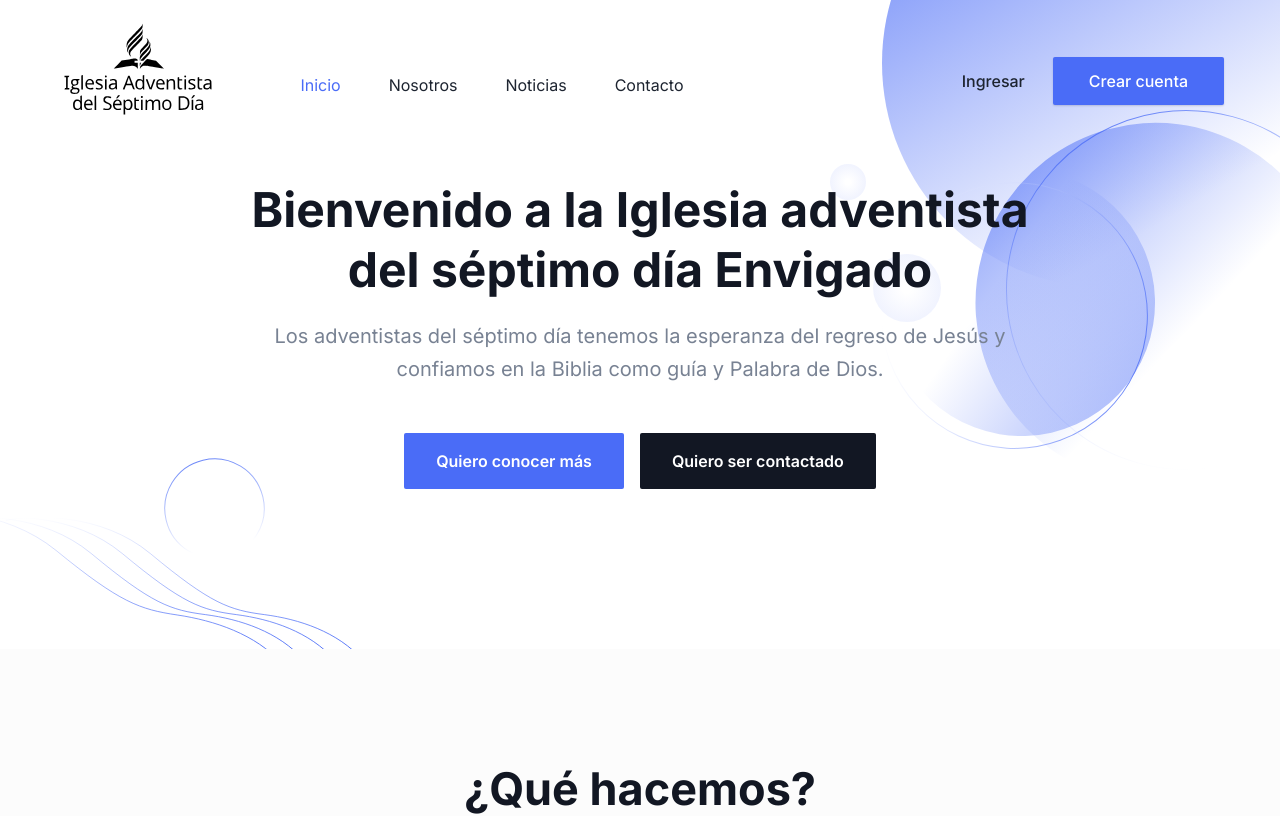
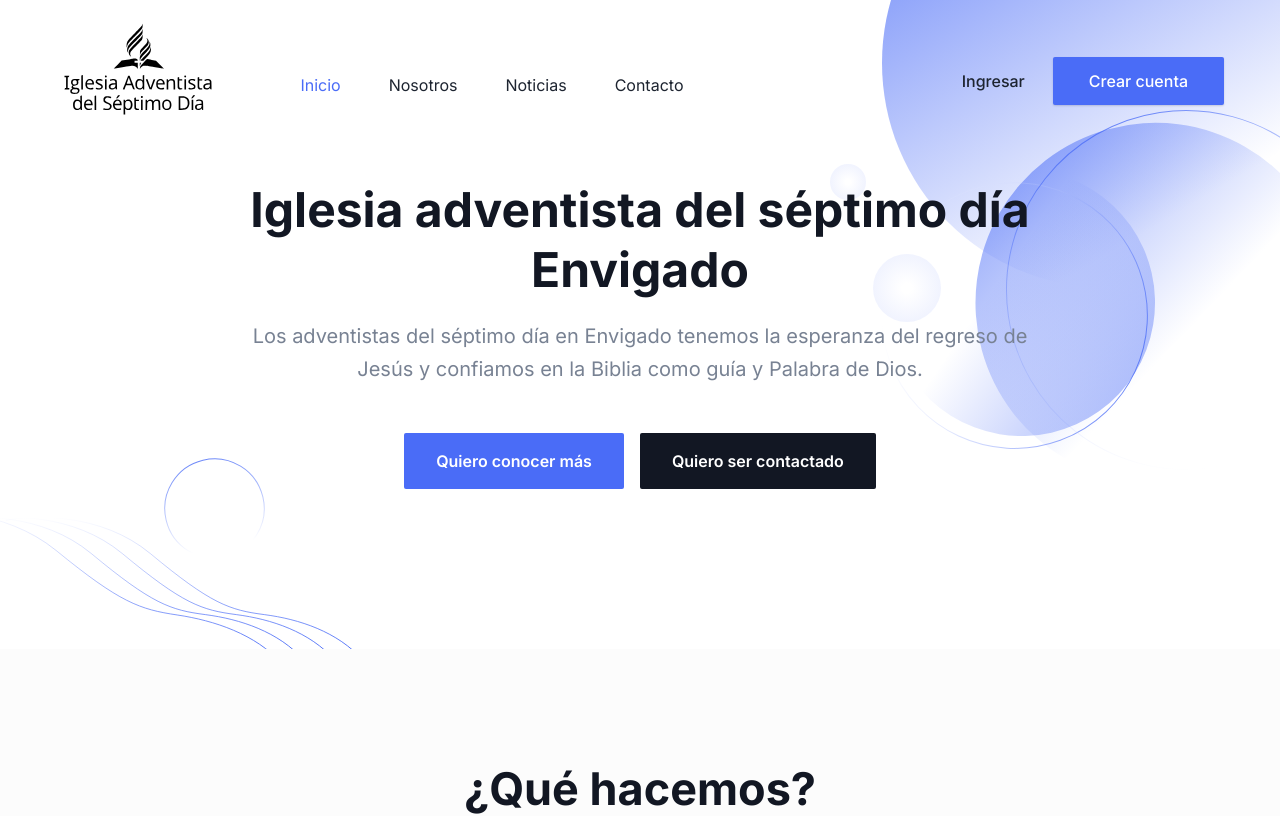
Before and after one commit to yedeveloper/envigado-adventista, a Next.js app: page / in a window 1280 px wide. Shown: the top 816 px of the page. Built offline with nearby package versions, Linux system fonts and the light colour scheme.

Commit message:
Update main text

```diff
--- a/src/components/Hero/index.tsx
+++ b/src/components/Hero/index.tsx
@@ -12,10 +12,10 @@
             <div className="w-full px-4">
               <div className="mx-auto max-w-[800px] text-center">
                 <h1 className="mb-5 text-3xl font-bold leading-tight text-black dark:text-white sm:text-4xl sm:leading-tight md:text-5xl md:leading-tight">
-                  Bienvenido a la Iglesia adventista del séptimo día Envigado
+                  Iglesia adventista del séptimo día Envigado
                 </h1>
                 <p className="mb-12 text-base !leading-relaxed text-body-color dark:text-body-color-dark sm:text-lg md:text-xl">
-                  Los adventistas del séptimo día tenemos la esperanza del regreso de Jesús y confiamos en la Biblia como guía y Palabra de Dios.
+                  Los adventistas del séptimo día en Envigado tenemos la esperanza del regreso de Jesús y confiamos en la Biblia como guía y Palabra de Dios.
                 </p>
                 <div className="flex flex-col items-center justify-center space-y-4 sm:flex-row sm:space-x-4 sm:space-y-0">
                   <Link
```
